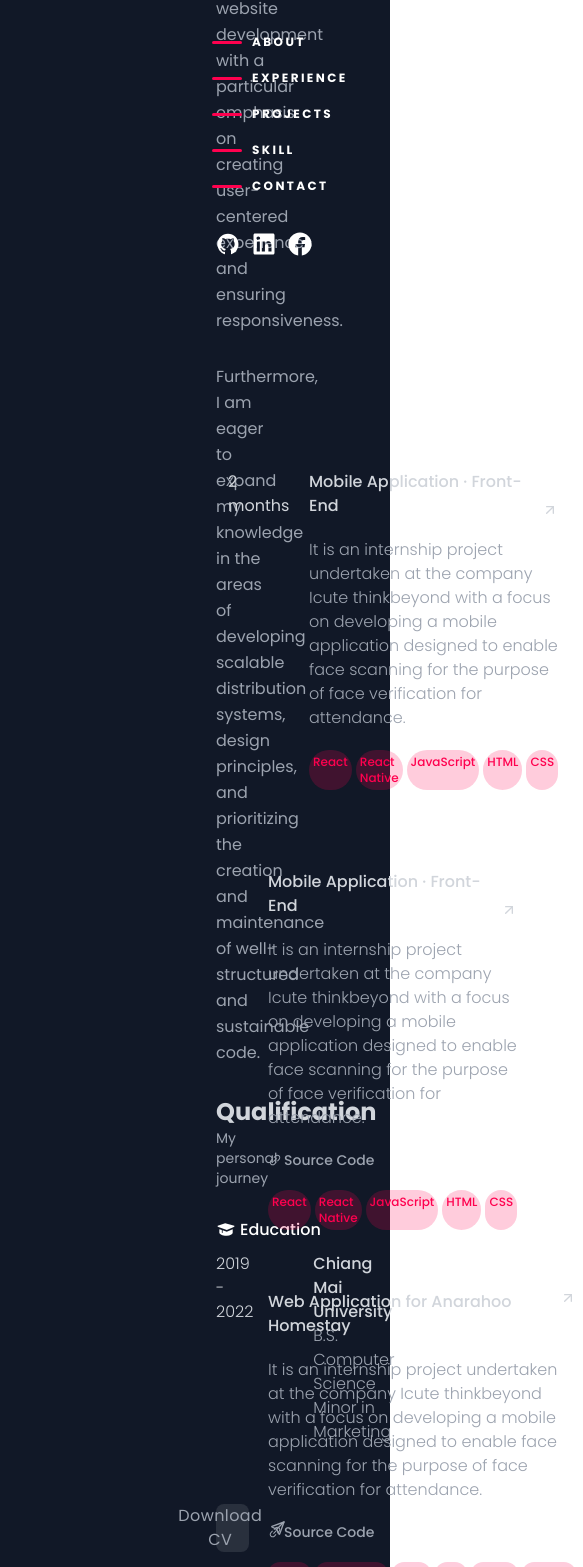
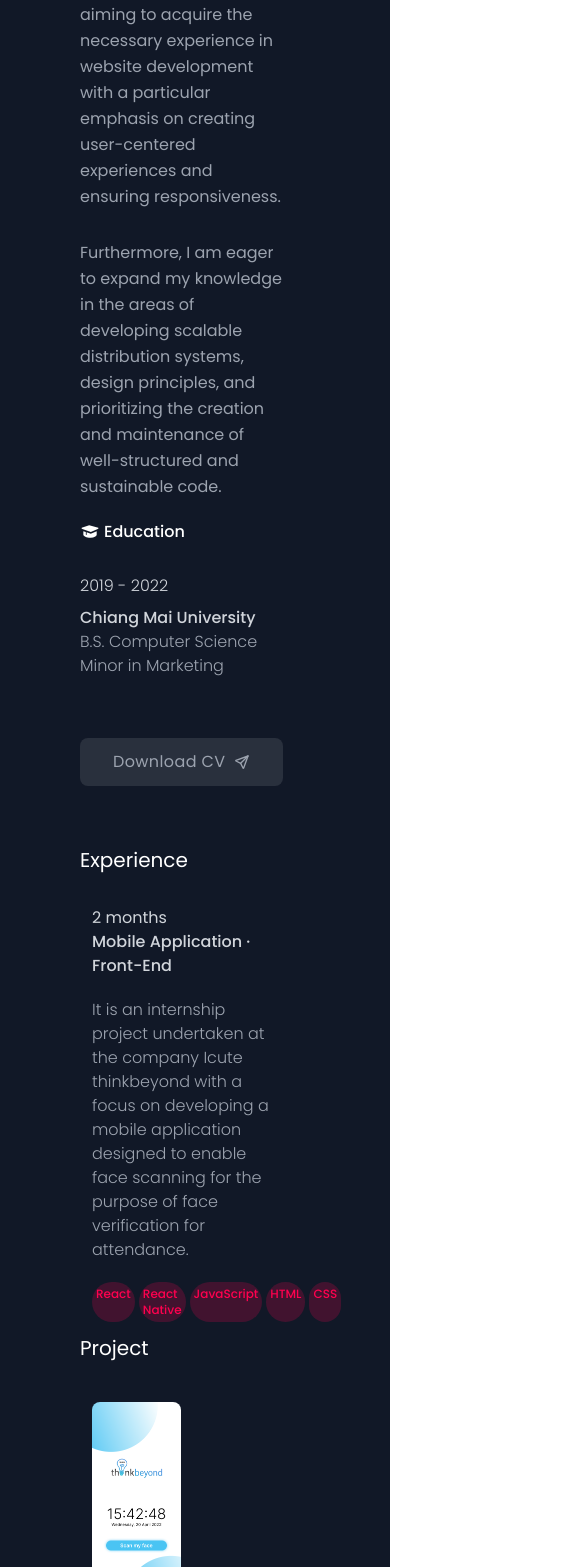
Before and after one commit to Warawut2911/Personal-Portfolio, a React (Create React App) app: page / in a window 390 px wide. Shown: the part 433-2000 px from the top of the page, 583 px wide, since content can reach past the window. Built offline with nearby package versions, Linux system fonts and the light colour scheme.

Commit message:
responsive

```diff
--- a/src/App.js
+++ b/src/App.js
@@ -3,7 +3,7 @@ import Navbar from "./components/navbar/Navbar";
 
 function App() {
   return (
-    <div>
+    <div className="max-w-screen-2xl w-full">
       <Navbar />
     </div>
   );
--- a/src/components/about/About.js
+++ b/src/components/about/About.js
@@ -19,8 +19,8 @@ const About = () => {
   };
 
   return (
-    <section id="about" className="w-full h-[800px]">
-      <div className="font-bodyFont">
+    <section id="about" className="">
+      <div className="font-bodyFont h-full xl:h-[800px]">
         <p className="text-md leading-relaxed text-gray-400">
           I aspire to become a{" "}
           <span className="text-white no-underline hover:underline decoration-[#ff014f] underline-offset-[6px]">
@@ -36,13 +36,13 @@ const About = () => {
           prioritizing the creation and maintenance of well-structured and
           sustainable code.
         </p>
-        <div className="py-[30px]">
+        {/* <div className="py-[30px]">
           <p className="text-2xl font-bold text-gray-300 font-bodyFont">
             Qualification
           </p>
           <p className="text-sm text-gray-400">My personal journey</p>
-        </div>
-        <div className="flex flex-row items-center">
+        </div> */}
+        <div className="flex flex-row items-center py-[20px]">
           <span className="text-xl">
             <BiSolidGraduation />
           </span>
@@ -51,23 +51,23 @@ const About = () => {
           </div>
         </div>
         <div>
-          <div className="flex mt-2.5">
-            <p className="font-light font-bodyFont text-gray-300 text-md">
+          <div className="xl:flex mt-2.5">
+            <p className="font-light font-bodyFont text-gray-300 text-md xl:my-0 my-2">
               2019 - 2022
             </p>
-            <div className="pl-[60px] text-gray-400 font-light">
+            <div className="xl:pl-[60px] text-gray-400 font-light">
               <p className="font-medium text-gray-300">Chiang Mai University</p>
               <p>B.S. Computer Science</p>
               <p>Minor in Marketing</p>
             </div>
           </div>
         </div>
-        <div className="py-[60px]">
+        <div className="my-[60px]">
           <button
             onClick={onButtonClick}
-            className="w-[50%] flex justify-center items-center gap-2 h-12
+            className=" w-full flex justify-center items-center gap-2 h-12
             bg-white bg-opacity-10 rounded-lg text-base text-gray-400
-            tracking-wide hover:text-white duration-300"
+            tracking-wide hover:text-white duration-300 "
           >
             {" "}
             Download CV{" "}
--- a/src/components/contact/Contact.js
+++ b/src/components/contact/Contact.js
@@ -1,157 +1,42 @@
-import React, { useState } from "react";
-import { TbSend } from "react-icons/tb";
+import React from "react";
+import { MdOutgoingMail } from "react-icons/md";
+import { IoLogoWhatsapp } from "react-icons/io";
+import { AiFillGithub, AiFillLinkedin } from "react-icons/ai";
 
 const Contact = () => {
-  const [username, setUsername] = useState("");
-  const [phoneNumber, setPhoneNumber] = useState("");
-  const [email, setEmail] = useState("");
-  const [subject, setSubject] = useState("");
-  const [message, setMessage] = useState("");
-  const [errMsg, setErrMsg] = useState("");
-  const [successMsg, setSuccessMsg] = useState("");
-
-  const emailValidation = () => {
-    return String(email)
-      .toLocaleLowerCase()
-      .match(/^\w+([-]?\w+)*@\w+([-]?\w+)*(\.\w{2,3})+$/);
-  };
-
-  const handleSend = (e) => {
-    e.preventDefault();
-    if (username === "") {
-      setErrMsg("Name is required!");
-    } else if (phoneNumber === "") {
-      setErrMsg("Phone number is required!");
-    } else if (email === "") {
-      setErrMsg("Please give your Email!");
-    } else if (!emailValidation(email)) {
-      setErrMsg("Give a valid Email!");
-    } else if (subject === "") {
-      setErrMsg("Plese give your Subject!");
-    } else if (message === "") {
-      setErrMsg("Message is required!");
-    } else {
-      setSuccessMsg(
-        `Thank you dear ${username}, Your Messages has been sent Successfully!`
-      );
-      setErrMsg("");
-      setUsername("");
-      setPhoneNumber("");
-      setEmail("");
-      setSubject("");
-      setMessage("");
-    }
-  };
-
   return (
-    <section id="contact" className="w-full h-[800px] text-black">
-      <div className="w-full  flex flex-col py-10 gap-8 p-4  rounded-lg">
-        <form>
-          {errMsg && (
-            <p className="py-3  text-center text-orange-500 text-base tracking-wide animate-bounce">
-              {errMsg}
+    <section id="contact" className="">
+      <div className="text-white h-full xl:h-[600px] ">
+        <p className="font-bodyFont  font-medium">Contact Me</p>
+        <p className="font-bodyFont text-gray-400">Get in touch</p>
+        <div className="py-7 text-sm flex flex-row xl:flex-col gap-2 ">
+          <div className="flex items-center gap-2 group hover:text-designColor mb-3">
+            <p>
+              <MdOutgoingMail size={25} />
             </p>
-          )}
-          {successMsg && (
-            <p className="py-3  text-center text-green-500 text-base tracking-wide animate-bounce">
-              {successMsg}
+            <p className="hidden xl:block">warawut.suriyachareon@gmail.com</p>
+          </div>
+          <div className="flex items-center gap-2 group hover:text-designColor mb-3">
+            <p>
+              <AiFillGithub size={25} />
             </p>
-          )}
-          <div className="grid gap-6 mb-6 md:grid-cols-2">
-            <div>
-              <label
-                for="username"
-                className="block mb-2 text-sm font-medium text-gray-900 dark:text-white tracking-wide"
-              >
-                Name
-              </label>
-              <input
-                type="text"
-                id="username"
-                className="bg-gray-50 border border-gray-300 text-gray-900 text-sm rounded-lg focus:ring-designColor focus:border-designColor block w-full p-2.5 dark:bg-gray-700 dark:border-gray-600 dark:placeholder-gray-400 dark:text-white dark:focus:ring-designColor dark:focus:border-designColor hover:border-[1px] hover:border-designColor"
-                required
-              />
-            </div>
-            <div>
-              <label
-                for="phoneNumber"
-                className="block mb-2 text-sm font-medium text-gray-900 dark:text-white tracking-wide"
-              >
-                Phone Number
-              </label>
-              <input
-                type="tel"
-                id="phoneNumber"
-                className="bg-gray-50 border border-gray-300 text-gray-900 text-sm rounded-lg focus:ring-blue-500 focus:border-blue-500 block w-full p-2.5 dark:bg-gray-700 dark:border-gray-600 dark:placeholder-gray-400 dark:text-white dark:focus:ring-blue-500 dark:focus:border-blue-500 hover:border-[1px] hover:border-designColor"
-                required
-              />
-            </div>
+            <p className="hidden xl:block">https://github.com/Warawut2911</p>
           </div>
-          <div className="mb-6">
-            <label
-              for="email"
-              className="block mb-2 text-sm font-medium text-gray-900 dark:text-white tracking-wide"
-            >
-              Email Address
-            </label>
-            <input
-              type="email"
-              id="email"
-              className="bg-gray-50 border border-gray-300 text-gray-900 text-sm rounded-lg focus:ring-blue-500 focus:border-blue-500 block w-full p-2.5 dark:bg-gray-700 dark:border-gray-600 dark:placeholder-gray-400 dark:text-white dark:focus:ring-blue-500 dark:focus:border-blue-500 hover:border-[1px] hover:border-designColor"
-              required
-            />
+          <div className="flex items-center gap-2 group hover:text-designColor mb-3">
+            <p>
+              <AiFillLinkedin size={25} />
+            </p>
+            <p className="hidden xl:block">
+              https://www.linkedin.com/in/warawut-suriyachareon-849474280/
+            </p>
           </div>
-          <div className="mb-6">
-            <label
-              for="subject"
-              className="block mb-2 text-sm font-medium text-gray-900 dark:text-white tracking-wide"
-            >
-              Subject
-            </label>
-            <input
-              type="text"
-              id="subject"
-              className="bg-gray-50 border border-gray-300 text-gray-900 text-sm rounded-lg focus:ring-blue-500 focus:border-blue-500 block w-full p-2.5 dark:bg-gray-700 dark:border-gray-600 dark:placeholder-gray-400 dark:text-white dark:focus:ring-blue-500 dark:focus:border-blue-500 hover:border-[1px] hover:border-designColor"
-              required
-            />
+          <div className="flex items-center gap-2 group hover:text-designColor mb-3">
+            <p>
+              <IoLogoWhatsapp size={25} />
+            </p>
+            <p className="hidden xl:block">+66 090 671 3422</p>
           </div>
-          <div className="mb-6">
-            <label
-              for="message"
-              className="block mb-2 text-sm font-medium text-gray-900 dark:text-white tracking-wide"
-            >
-              Message
-            </label>
-            <textarea
-              type="text"
-              id="message"
-              className="bg-gray-50 border border-gray-300 text-gray-900 text-sm rounded-lg focus:ring-blue-500 focus:border-blue-500 block w-full p-2.5 dark:bg-gray-700 dark:border-gray-600 dark:placeholder-gray-400 dark:text-white dark:focus:ring-blue-500 dark:focus:border-blue-500 cols-30 row-8 hover:border-designColor border-transparent"
-              rows={8}
-              required
-            />
-          </div>
-          <div className="group cursor-pointer">
-            <button
-              onClick={handleSend}
-              className="w-full flex justify-center items-center gap-2 h-12 bg-[#141518] rounded-lg text-base text-gray-400 tracking-wide  hover:text-white duration-300 hover:border-[1px] hover:border-designColor border-transparent"
-            >
-              Send Message{" "}
-              <span>
-                <TbSend />
-              </span>
-            </button>
-          </div>
-          {errMsg && (
-            <p className="py-3  text-center text-orange-500 text-base tracking-wide animate-bounce">
-              {errMsg}
-            </p>
-          )}
-          {successMsg && (
-            <p className="py-3  text-center text-green-500 text-base tracking-wide animate-bounce">
-              {successMsg}
-            </p>
-          )}
-        </form>
+        </div>
       </div>
     </section>
   );
--- a/src/components/experience/Experience.js
+++ b/src/components/experience/Experience.js
@@ -3,15 +3,16 @@ import { FiArrowUpRight } from "react-icons/fi";
 
 const Experience = () => {
   return (
-    <section id="experience" className="w-full h-[400px] ">
-      <div className="font-bodyFont">
-        <div className="flex group rounded-lg  hover:bg-white hover:bg-opacity-5 cursor-pointer p-3">
+    <section id="experience" className="">
+      <div className="font-bodyFont h-full xl:h-[800px]">
+        <p className="xl:hidden text-xl my-5">Experience</p>
+        <div className="xl:flex group rounded-lg  hover:bg-white hover:bg-opacity-5 cursor-pointer p-3">
           <p className="font-bodyFont text-gray-300 text-md w-full">2 months</p>
           <div className=" text-gray-400 font-light">
-            <div className="pl-[40px]">
+            <div className="xl:pl-[40px]">
               <p className="font-medium text-gray-300 flex items-end group-hover:text-designColor mb-5">
                 Mobile Application · Front-End{" "}
-                <span className="group-hover:-translate-y-1 group-hover:translate-x-0.5 ">
+                <span className="group-hover:-translate-y-1 group-hover:translate-x-0.5 hidden xl:block ">
                   <FiArrowUpRight />
                 </span>
               </p>
@@ -21,8 +22,8 @@ const Experience = () => {
                 designed to enable face scanning for the purpose of face
                 verification for attendance.
               </p>
-              <div className="flex group gap-1 mt-5">
-                <span className=" text-designColor font-medium text-xs bg-designColor bg-opacity-20 rounded-full p-1 ">
+              <div className="flex group gap-1 mt-5 xl:">
+                <span className=" text-designColor font-medium text-xs bg-designColor bg-opacity-20 rounded-full p-1">
                   React
                 </span>
                 <span className=" text-designColor font-medium text-xs bg-designColor bg-opacity-20 rounded-full p-1 ">
--- a/src/components/navbar/Navbar.js
+++ b/src/components/navbar/Navbar.js
@@ -10,7 +10,6 @@ import Contact from "../contact/Contact";
 import { AiFillGithub } from "react-icons/ai";
 import { FaLinkedin, FaFacebook } from "react-icons/fa";
 
-
 const Navbar = () => {
   const [text] = useTypewriter({
     words: ["Front-End Developer.", "UX/UI Designer."],
@@ -21,9 +20,9 @@ const Navbar = () => {
   });
 
   return (
-    <div className="flex h-full px-[120px] pb-[30px] bg-gray-900 sticky top-0 ">
+    <div className="xl:flex w-full h-full xl:px-[120px] pb-[30px] bg-gray-900 ">
       {/* Navbar */}
-      <div className="w-1/2 h-full bg-gray-900 text-white pl-[96px] pt-[95px] sticky top-0 ">
+      <nav className="xl:w-1/2 w-3/4 h-full bg-gray-900 text-white xl:pl-[96px] pl-[80px] pt-[95px] xl:sticky top-0 ">
         <h1 className="text-5xl font-bold text-gray-300 font-bodyFont">
           Warawut Suriyachareon{" "}
           {/* <span className="text-designColor capitalize">Warawut Suriyachareon</span> */}
@@ -40,9 +39,9 @@ const Navbar = () => {
 
         <div>
           {/* Navbar content */}
-          <ul className="pt-[50px]">
+          <ul className="pt-[50px] hidden xl:block">
             {navLinksdata.map(({ _id, title, link }) => (
-              <li key={_id} className="pl-9 pt-3">
+              <li key={_id} className=" pt-3">
                 <span className="w-[10px] text-xs font-bold relative hover:text-designColor duration-100 group cursor-pointer font-bodyFont">
                   <Link
                     activeClass="active"
@@ -55,7 +54,7 @@ const Navbar = () => {
                   >
                     {title}
                   </Link>
-                  <span className="w-[30px] h-[3px] bg-designColor rounded-xl inline-flex absolute -left-10 bottom-1.5 group-hover:translate-x-0 group-hover:w-[60px] transition-all duration-100"></span>
+                  {/* <span className="w-[30px] h-[3px] bg-designColor rounded-xl inline-flex absolute -left-10 bottom-1.5 group-hover:translate-x-0 group-hover:w-[60px] transition-all duration-100"></span> */}
                 </span>
               </li>
             ))}
@@ -93,10 +92,10 @@ const Navbar = () => {
             </a>
           </div>
         </div>
-      </div>
+      </nav>
 
       {/* Content */}
-      <div className="w-1/2 pt-[91px] pr-[10px] text-white">
+      <div className="xl:w-1/2 w-3/4 h-full xl:pt-[95px] pr-[10px] text-white pl-[80px]">
         {/* Content section */}
         <div>
           <About />
--- a/src/components/project/Projects.js
+++ b/src/components/project/Projects.js
@@ -6,22 +6,23 @@ import g1 from "../../assets/images/g1.png";
 
 const Projects = () => {
   return (
-    <section id="projects" className="w-full h-[800px]">
-      <div className="font-bodyFont">
+    <section id="projects" className="">
+      <div className="font-bodyFont h-full xl:h-[800px]">
+        <p className="xl:hidden text-xl">Project</p>
         {/* project1 */}
-        <div className="flex group rounded-lg p-3 hover:bg-white hover:bg-opacity-5 cursor-pointer">
-          <p className="font-bodyFont text-gray-300 text-md w-full">
+        <div className="xl:flex group rounded-lg p-3 hover:bg-white hover:bg-opacity-5 cursor-pointer">
+          <p className="w-full mt-7">
             <img
               src={faceverification}
               alt="faceverification"
-              className="w-[80%] rounded-lg mt-1"
+              className="rounded-lg max-h-[200px] "
             />
           </p>
           <div className=" text-gray-400 font-light">
-            <div className="pl-[40px]">
-              <p className="font-medium text-gray-300 flex items-end group-hover:text-designColor mb-5">
+            <div className="xl:pl-[40px]">
+              <p className="font-medium text-gray-300 flex items-end group-hover:text-designColor my-5">
                 Mobile Application · Front-End{" "}
-                <span className="group-hover:-translate-y-1 group-hover:translate-x-0.5 ">
+                <span className="group-hover:-translate-y-1 group-hover:translate-x-0.5 hidden xl:block">
                   <FiArrowUpRight />
                 </span>
               </p>
@@ -63,20 +64,18 @@ const Projects = () => {
           </div>
         </div>
         {/* project2 */}
-        <div className="flex group rounded-lg p-3 hover:bg-white hover:bg-opacity-5 cursor-pointer my-9 ">
-          <span className="w-full">
-            <img src={g1} alt="g1" className="rounded-md mt-1  " />
-          </span>
+        <div className="xl:flex group rounded-lg p-3 hover:bg-white hover:bg-opacity-5 cursor-pointer my-9 ">
+          <p className="w-full mt-7">
+            <img src={g1} alt="g1" className="rounded-lg max-h-[200px] " />
+          </p>
           <div className=" text-gray-400 font-light ">
-            <div className="pl-[40px]">
-              <div className="">
-                <p className="font-medium text-gray-300 flex  group-hover:text-designColor mb-5">
-                  Web Application for Anarahoo Homestay
-                  <span className="group-hover:-translate-y-1 group-hover:translate-x-0.5 ">
-                    <FiArrowUpRight className="" />
-                  </span>
-                </p>
-              </div>
+            <div className="xl:pl-[40px]">
+              <p className="font-medium text-gray-300 flex  group-hover:text-designColor my-5">
+                Web Application for Anarahoo Homestay
+                <span className="group-hover:-translate-y-1 group-hover:translate-x-0.5 hidden xl:block ">
+                  <FiArrowUpRight />
+                </span>
+              </p>
               <p>
                 It is an internship project undertaken at the company Icute
                 thinkbeyond with a focus on developing a mobile application
--- a/src/components/skill/Skill.js
+++ b/src/components/skill/Skill.js
@@ -3,11 +3,11 @@ import { BsFillCheckCircleFill } from "react-icons/bs";
 
 const Skill = () => {
   return (
-    <section id="skill" className="w-full h-[750px]">
-      <div className="font-bodyFont">
+    <section id="skill" className="">
+      <div className="font-bodyFont h-full xl:h-[800px]">
         <div className="group rounded-lg p-3 hover:bg-white hover:bg-opacity-5 cursor-pointer">
-          <div className="mb-10 group-hover:text-designColor ">
-            <span>Front-End Skill</span>
+          <div className="mb-10 group-hover:text-designColor">
+            <span className="font-medium font-bodyFont">Front-End Skill</span>
           </div>
           <div className="grid grid-rows-3 grid-flow-col gap-4">
             <div className="">
@@ -69,7 +69,7 @@ const Skill = () => {
 
         <div className="mt-10 group rounded-lg p-3 hover:bg-white hover:bg-opacity-5 cursor-pointer ">
           <div className="mb-10 group-hover:text-designColor">
-            <span>Design Skill</span>
+            <span className="font-medium font-bodyFont">Design Skill</span>
           </div>
           <div className="grid grid-rows-2 grid-flow-col gap-4 ">
             <div className="">
--- a/src/index.css
+++ b/src/index.css
@@ -4,7 +4,25 @@
 @tailwind components;
 @tailwind utilities;
 
+@layer components {
+    .contactInput {
+        @apply w-full h-12 rounded-lg border-b-[1px] border-b-gray-600 bg-gray-900 text-lightText px-4 active:outline-none focus-visible:outline-designColor outline-none focus-visible:border-b-transparent duration-300
+    }
 
+    .contactTextArea {
+        @apply w-full rounded-lg border-b-[1px] border-b-gray-600 bg-gray-900 text-lightText px-4 py-2 active:outline-none focus-visible:outline-designColor outline-none focus-visible:border-b-transparent duration-300 resize-none
+    }
+
+}
+
+
+/* Add this CSS code */
 .active {
-    color: green;
+  padding-left: 1.5rem;
+  color: #ff014f;
+  text-decoration: #ff014f wavy underline;
 }
+
+.scrollbar-hide::-webkit-scrollbar {
+    display: none;
+}
--- a/tailwind.config.js
+++ b/tailwind.config.js
@@ -1,11 +1,9 @@
 /** @type {import('tailwindcss').Config} */
 module.exports = {
-  content: [
-    "./src/**/*.{js,jsx,ts,tsx}",
-  ],
+  content: ["./src/**/*.{js,jsx,ts,tsx}"],
   theme: {
     extend: {
-      screens:{
+      screens: {
         xs: "320px",
         sm: "375px",
         sml: "500px",
@@ -28,4 +26,4 @@ module.exports = {
     },
   },
   plugins: [],
-}
+};
```
